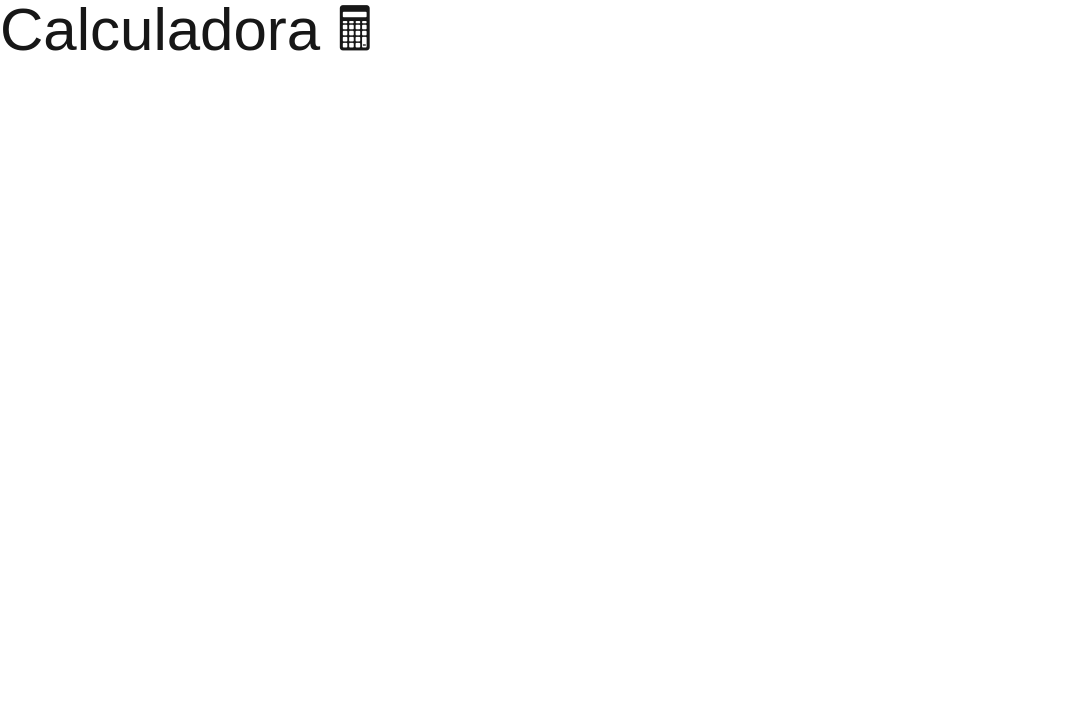
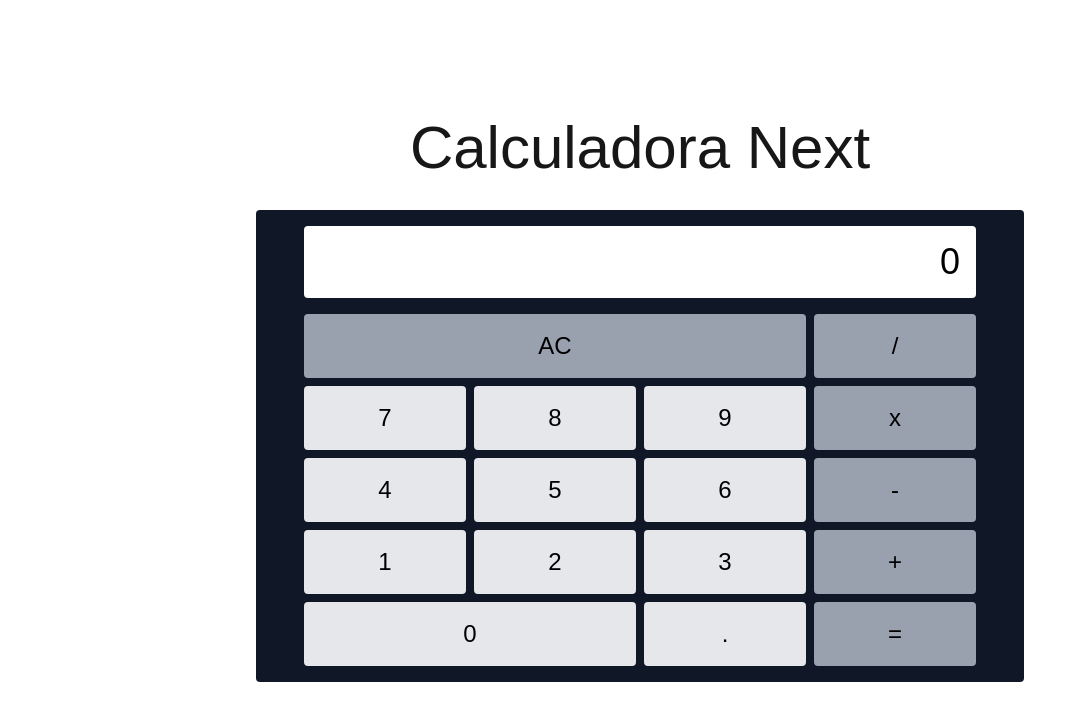
Before and after one commit to Dev-Gabriel-Silva/calculadora-next-js, a Next.js app: page / in a window 1280 px wide. Shown: the top 720 px of the page, without its empty margins (0-1084 px from the left). Built offline with nearby package versions, Linux system fonts and the light colour scheme.

Commit message:
feat: criar componente Button e estruturar layout da calculadora

```diff
--- a/app/page.js
+++ b/app/page.js
@@ -1,13 +1,44 @@
-import Image from "next/image";
+import Button from "@/components/Button";
 
 export default function Home() {
   return (
-    <main>
+    <main
+      className={`flex min-h-screen flex-col items-center justify-center p-24 gap-8`}
+    >
       <h1
         className={`text-6xl`}
       >
-        Calculadora 🖩
+        Calculadora Next
       </h1>
+      <section
+        className={`flex flex-col items-center justify-center bg-gray-900 p- rounded w-3xl`}
+      >
+        <div
+          className={`bg-white p-4 mt-4 text-4xl text-right text-black rounded w-2xl `}>
+          0
+        </div>
+        <div
+          className={`grid grid-cols-4 gap-2 m-4 w-2xl text-black`}
+        >
+          <Button className={`col-span-3 bg-gray-400`}>AC</Button>
+          <Button className={`bg-gray-400`}>/</Button>
+          <Button>7</Button>
+          <Button>8</Button>
+          <Button>9</Button>
+          <Button className={`bg-gray-400`}>x</Button>
+          <Button>4</Button>
+          <Button>5</Button>
+          <Button>6</Button>
+          <Button className={`bg-gray-400`}>-</Button>
+          <Button>1</Button>
+          <Button>2</Button>
+          <Button>3</Button>
+          <Button className={`bg-gray-400`}>+</Button>
+          <Button className={`col-span-2`}>0</Button>
+          <Button>.</Button>
+          <Button className={`bg-gray-400`}>=</Button>
+        </div>
+      </section>
     </main>
   );
 }
--- /dev/null
+++ b/components/Button.jsx
@@ -0,0 +1,10 @@
+export default function Button({ children, className, ...props }) {
+  return (
+    <button
+      className={`bg-gray-200 p-4 text-2xl rounded ${className}`}
+      {...props}
+    >
+      {children}
+    </button>
+  );
+}
```
